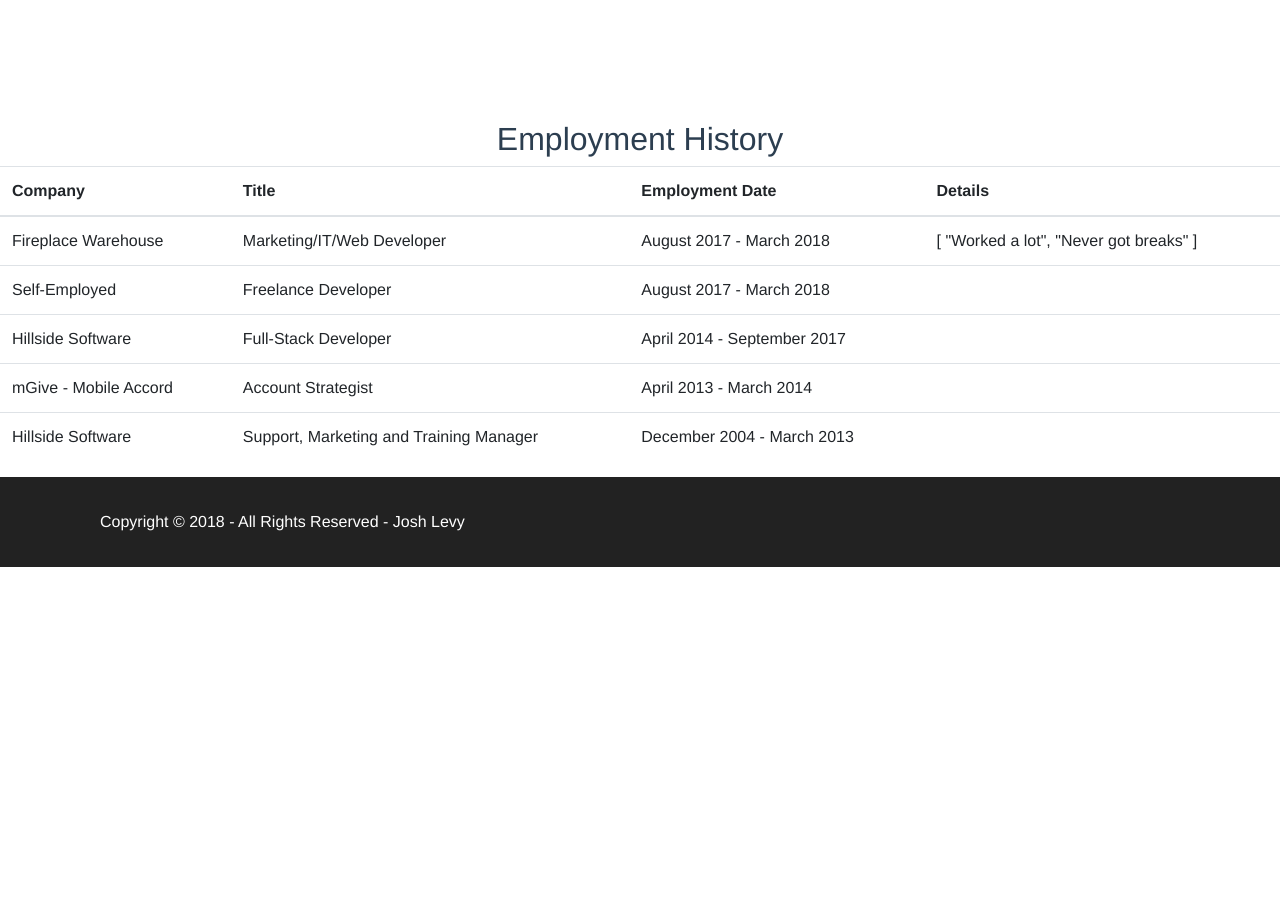
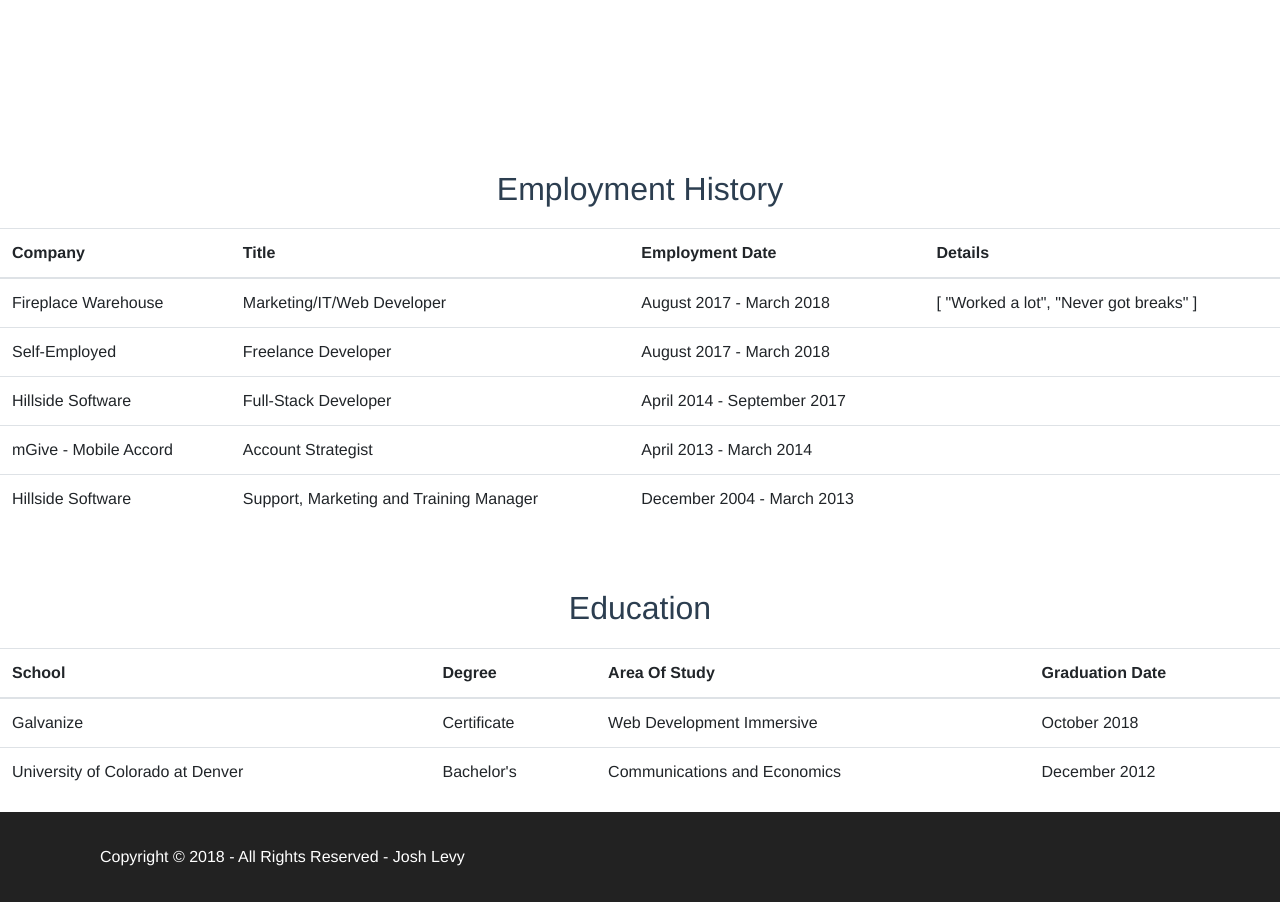
Before and after one commit to JoshAaronLevy/joshlevy, a Vue app: page /#/ in a window 1280 px wide. Shown: the part 460-1362 px from the top of the page. Before the commit the page ends 1027 px from the top, so only its background shows below. Built offline with nearby package versions, Linux system fonts and the light colour scheme.

Commit message:
Added education table and cleaned up employment history a bit.

```diff
--- a/src/components/Education.vue
+++ b/src/components/Education.vue
@@ -0,0 +1,47 @@
+<template>
+  <b-table :items="items" :fields="fields" class="section-body">
+    <!-- <template slot="details" slot-scope="row">
+      <b-button size="sm" @click.stop="row.toggleDetails" class="mr-2 btn-success">
+       {{ row.detailsShowing ? 'Hide' : 'View'}} Details
+      </b-button>
+    </template>
+    <template slot="row-details" slot-scope="row">
+      <b-card>
+        <b-row class="mb-2">
+          <b-col>{{ row.item.details }}</b-col>
+        </b-row>
+      </b-card>
+    </template> -->
+  </b-table>
+</template>
+
+<script>
+export default {
+  name: "Education",
+  data() {
+    return {
+      fields: ["school", "degree", "area_of_study", "graduation_date"],
+      items: [
+        {
+          school: "Galvanize",
+          degree: "Certificate",
+          area_of_study: "Web Development Immersive",
+          graduation_date: "October 2018"
+        },
+        {
+          school: "University of Colorado at Denver",
+          degree: "Bachelor's",
+          area_of_study: "Communications and Economics",
+          graduation_date: "December 2012"
+        }
+      ]
+    };
+  }
+};
+</script>
+
+<style scoped>
+.section-body {
+  padding: 50px;
+}
+</style>
--- a/src/components/EmploymentHistory.vue
+++ b/src/components/EmploymentHistory.vue
@@ -1,5 +1,5 @@
-<template>
-  <b-table :items="items" :fields="fields" class="section-body">
+<template class="section-body">
+  <b-table :items="items" :fields="fields">
     <template slot="details" slot-scope="row">
       <!-- we use @click.stop here to prevent emitting of a 'row-clicked' event  -->
       <b-button size="sm" @click.stop="row.toggleDetails" class="mr-2 btn-success">
@@ -64,6 +64,7 @@
 
 <style scoped>
 .section-body {
-  padding: 50px;
+  padding-left: 50px;
+  padding-right: 50px;
 }
 </style>
--- a/src/views/Home.vue
+++ b/src/views/Home.vue
@@ -9,7 +9,8 @@
     <h3>Soft Skills</h3> -->
     <h2 class="section-heading">Employment History</h2>
     <EmploymentHistory/>
-    <!-- <h2>Education</h2> -->
+    <h2 class="section-heading">Education</h2>
+    <Education/>
     <!-- <h2>Volunteer Work</h2> -->
     <Footer />
   </div>
@@ -22,6 +23,7 @@
 import Hero from "@/components/Hero.vue";
 import Projects from "@/components/Projects.vue";
 import EmploymentHistory from "@/components/EmploymentHistory.vue";
+import Education from "@/components/Education.vue";
 import Footer from "@/components/Footer.vue";
 
 export default {
@@ -31,6 +33,7 @@
     Hero,
     Projects,
     EmploymentHistory,
+    Education,
     Footer
   }
 };
@@ -39,5 +42,7 @@
 <style scoped>
 .section-heading {
   text-align: center;
+  padding-top: 50px;
+  margin-bottom: 20px;
 }
 </style>
```
